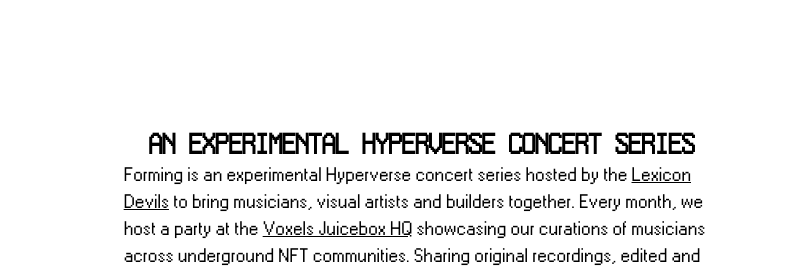
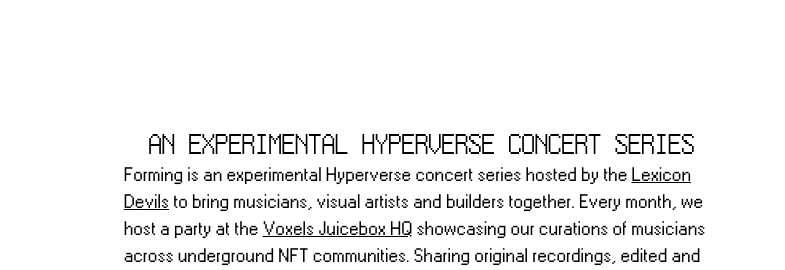
Before and after one commit to gg447062/forming, a website: page public/index.html in a window 1280 px wide. Shown: the part 1960-2230 px from the top of the page, 495-1280 px from the left. Drawn offline with nearby package versions, Linux system fonts and the light colour scheme; a web font is replaced by a local one.

Commit message:
fixes h2 font-weight

```diff
--- a/public/main.css
+++ b/public/main.css
@@ -50,13 +50,13 @@
 h1 {
   font-size: 12rem;
   letter-spacing: -0.15em;
-  /* margin: 0.5em 0; */
   margin: 0 0;
 }
 
 h2,
 h3 {
   margin: 0 auto;
+  font-weight: 400;
 }
 
 img {
```
